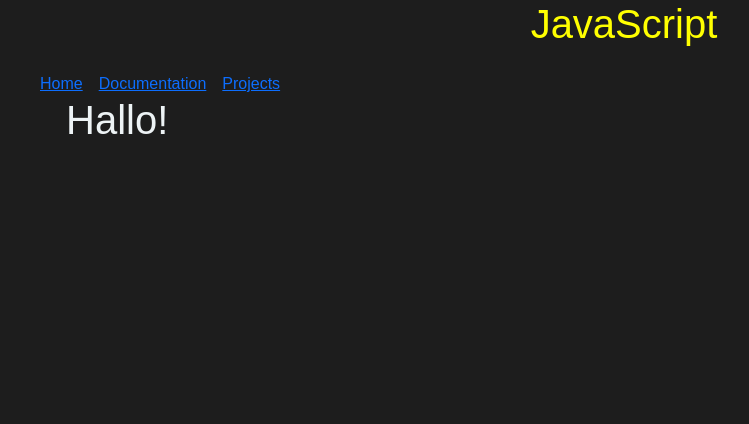
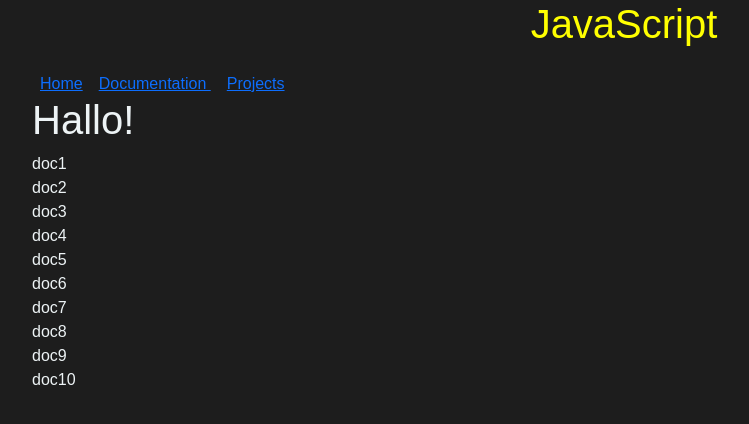
Before and after one commit to JungleKiosk/JavaScript, a Vue app: page / in a window 1280 px wide. Shown: the top 424 px of the page, without its empty margins (16-765 px from the left). Built offline with nearby package versions, Linux system fonts and the light colour scheme.

Commit message:
data: itemDoc.json 🟢 ref(itemsDoc)

```diff
--- /dev/null
+++ b/src/data/itemsDoc.json
@@ -0,0 +1,42 @@
+[
+    {
+        "id": 1,
+        "title": "doc1"
+    },
+    {
+        "id": 2,
+        "title": "doc2"
+    },
+    {
+        "id": 3,
+        "title": "doc3"
+    },
+    {
+        "id": 4,
+        "title": "doc4"
+    },
+    {
+        "id": 5,
+        "title": "doc5"
+    },
+    {
+        "id": 6,
+        "title": "doc6"
+    },
+    {
+        "id": 7,
+        "title": "doc7"
+    },
+    {
+        "id": 8,
+        "title": "doc8"
+    },
+    {
+        "id": 9,
+        "title": "doc9"
+    },
+    {
+        "id": 10,
+        "title": "doc10"
+    }
+]
--- a/src/router/index.js
+++ b/src/router/index.js
@@ -1,7 +1,7 @@
 import { createRouter, createWebHistory } from "vue-router";
 
 import HomeView from "../views/HomeView.vue"
-import AboutView from "../views/DocView.vue"
+import DocView from "../views/DocView.vue"
 /* ------------------------------------------------- */
 import ProjectsView from "../views/ProjectsView.vue"
 
@@ -17,7 +17,7 @@
         {
             path: "/documentation",
             name: "documentation",
-            component: AboutView
+            component: DocView
         },
         {
             path: "/projects",
--- a/src/views/DocView.vue
+++ b/src/views/DocView.vue
@@ -1,5 +1,6 @@
 
-<script>
+<script setup>
+
 
 </script>
 
--- a/src/views/HomeView.vue
+++ b/src/views/HomeView.vue
@@ -1,15 +1,20 @@
+<script setup>
+import { ref } from "vue";
+import itemsDoc from "../data/itemsDoc.json";
 
-<script>
+const itemDoc = ref(itemsDoc);
 
 </script>
 
 <template>
-
-    <div class="container">
-        <div class="row">
-            <div class="h1">Hallo!</div>
-        </div>
+  <div class="sidebar">
+    <h1>Hallo!</h1>
+    <div class="scrollbar">
+      <div v-for="doc in itemDoc" :key="doc.id" @click="mostraDocumentazione(doc.id)" class="sidebar-item">
+        {{ doc.title }}
+      </div>
     </div>
+  </div>
 
 </template>
 
```
Also changed, not shown: src/App.vue (+7 -2 lines).
